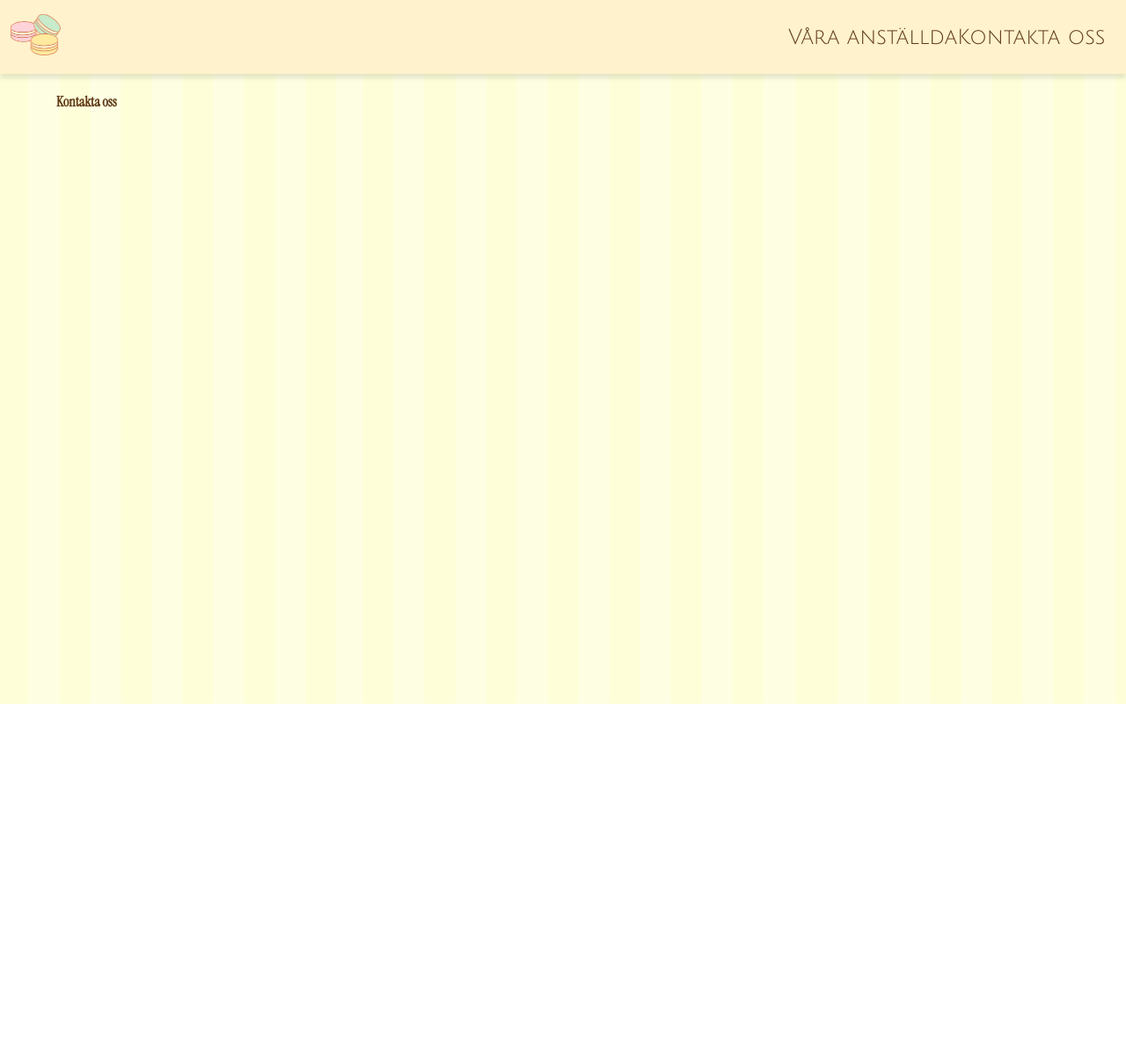
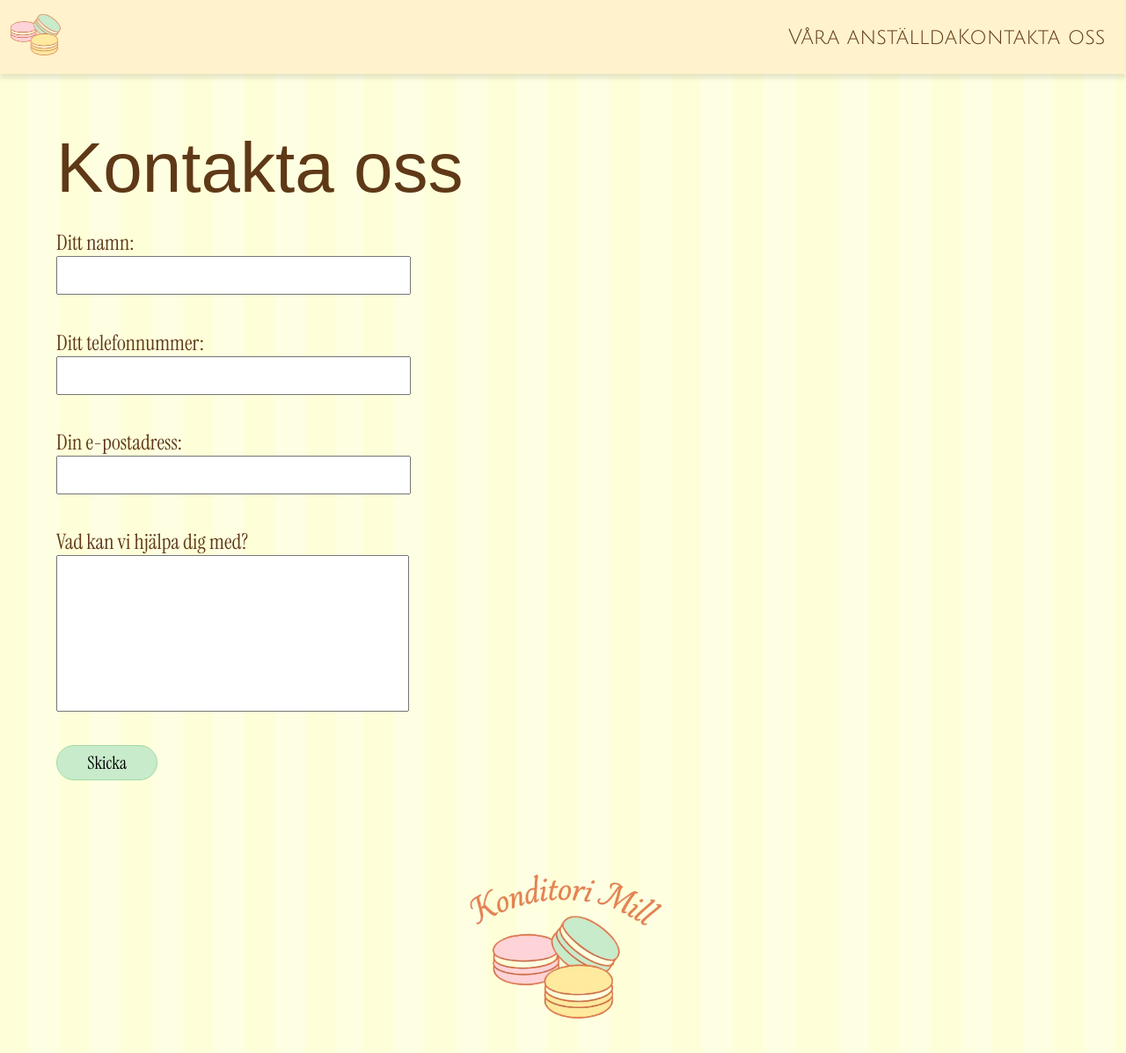
Before and after one commit to liamJonsson/mill, a plain HTML site: page contact.html in a window 1280 px wide. Shown: the whole page at 88% size. Before the commit the page ends 800 px from the top, so only its background shows below. Drawn offline with Linux system fonts and the light colour scheme; a web font is replaced by a local one.

Commit message:
dag 3 kontakt version 1

```diff
--- a/contact.html
+++ b/contact.html
@@ -1,5 +1,5 @@
 <!DOCTYPE html>
-<html lang="en">
+<html lang="sv">
 <head>
     <meta charset="UTF-8">
     <meta name="viewport" content="width=device-width, initial-scale=1.0">
@@ -16,15 +16,30 @@
             <a href="index.html"><img src="pictures/logo.png" alt="Logotyp"></a>
         </div>
         <div class="item2">
-            <a href="#employees">Våra anställda</a>
+            <a href="index.html#employees">Våra anställda</a>
         </div>
         <div class="item3">
             <a href="contact.html">Kontakta oss</a>
         </div>
     </header>
     <section id="contact">
-        <h4>Kontakta oss</h4>
-
+        <h1>Kontakta oss</h1>
+        <form>
+            <div>
+                <label for="name">Ditt namn:</label>
+                <input type="text" id="name" name="name" value="">
+                <label for="tel">Ditt telefonnummer:</label>
+                <input type="tel" id="tel" name="tel">
+                <label for="email">Din e-postadress:</label>
+                <input type="email" id="email" name="email">
+                <label for="message">Vad kan vi hjälpa dig med?</label>
+                <textarea name="message" id="message"></textarea>
+                <button>Skicka</button>
+            </div>
+        </form>
     </section>
+    <footer>
+        <img src="pictures/logo_text.png" alt="Logotyp med text">
+    </footer>
 </body>
 </html>
--- a/style.css
+++ b/style.css
@@ -330,9 +330,48 @@ footer img{
 
 /* Kontakta oss */
 #contact{
-    display: flex;
-    align-items: center;
-    justify-content: left;
-    margin-left: 5%;
+    display: block;
+    padding-left: 5%;
     width: 60%;
 }
+
+form label, form input, form textarea, form button {
+    display: block;
+    font-family: 'Instrument serif', sans-serif;
+}
+
+form label{
+    font-size: 1.5rem;
+}
+
+form input, form textarea{
+    margin-bottom: 5%;
+    width: 50%;
+    height: 5vh;
+    font-size: 1.25rem;
+    padding: 0 1%;
+}
+
+form textarea{
+    height: 20vh;
+    resize: none;
+    padding: 1%;
+}
+
+#contact h1{
+    font-family: 'Italianno', sans-serif;
+    font-size: 5em;
+    text-align: left;
+    margin: 8% 0 3% 0;
+}
+
+button{
+    width: 15%;
+    height: 5vh;
+    font-size: 1.25rem;
+    background-color: #C8EBCB;
+    border: 1px solid;
+    border-color: #A1DAA6;
+    border-radius: 20px;
+    margin-bottom: 7%;
+}
```
Also changed, not shown: index.html (+1 -1 lines).
